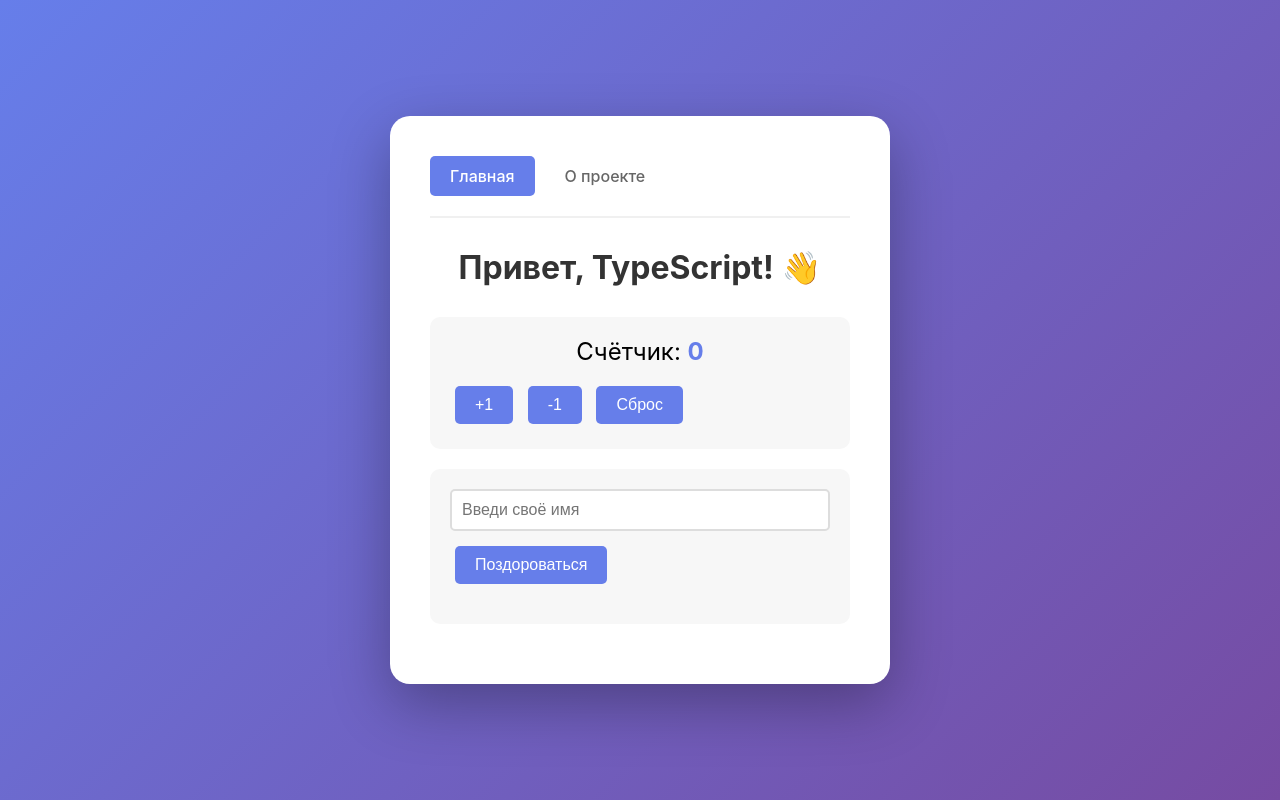
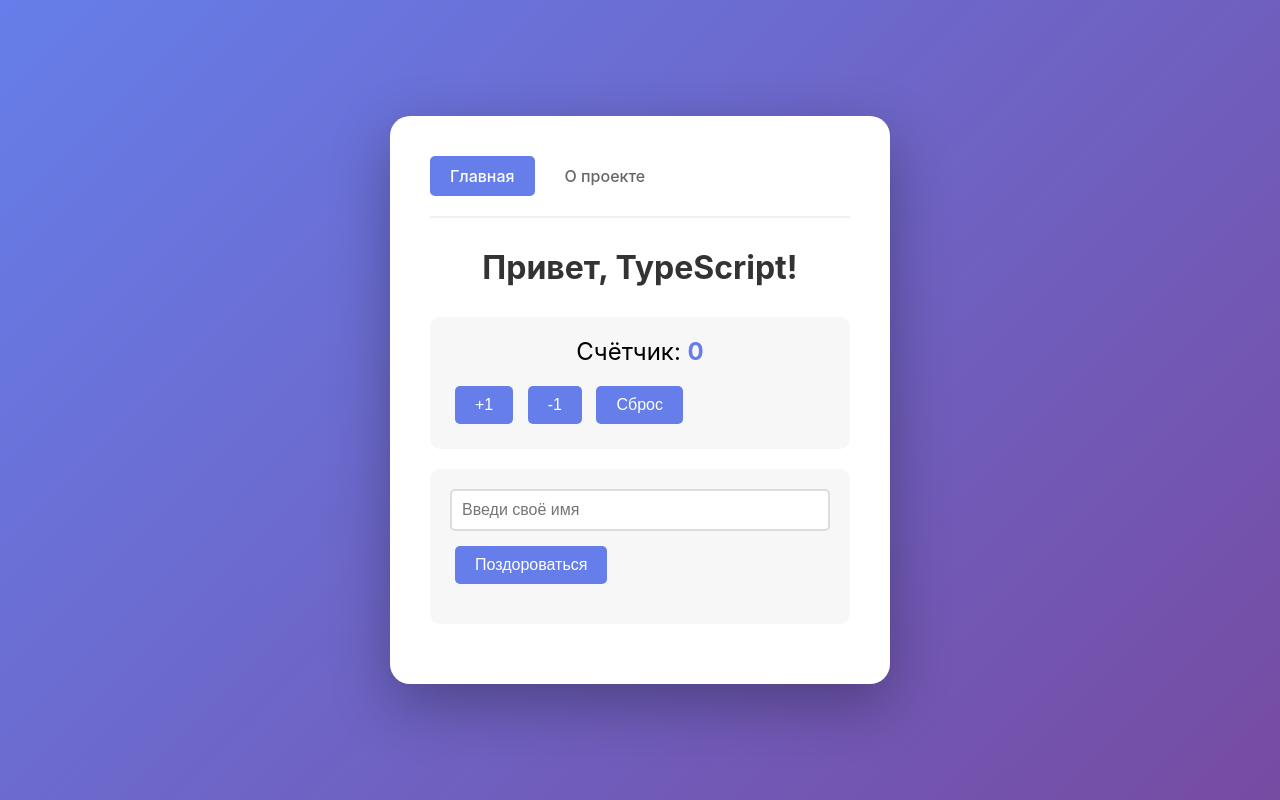
Before and after one commit to quantumVector/optimizations, a website: page index.html in a window 1280 px wide. Drawn offline with Linux system fonts and the light colour scheme.

Commit message:
some update

```diff
--- a/index.html
+++ b/index.html
@@ -13,7 +13,7 @@
         <a href="about.html">О проекте</a>
     </nav>
 
-    <h1>Привет, TypeScript! 👋</h1>
+    <h1>Привет, TypeScript!</h1>
 
     <div class="counter">
         <p>Счётчик: <span id="count">0</span></p>
```
